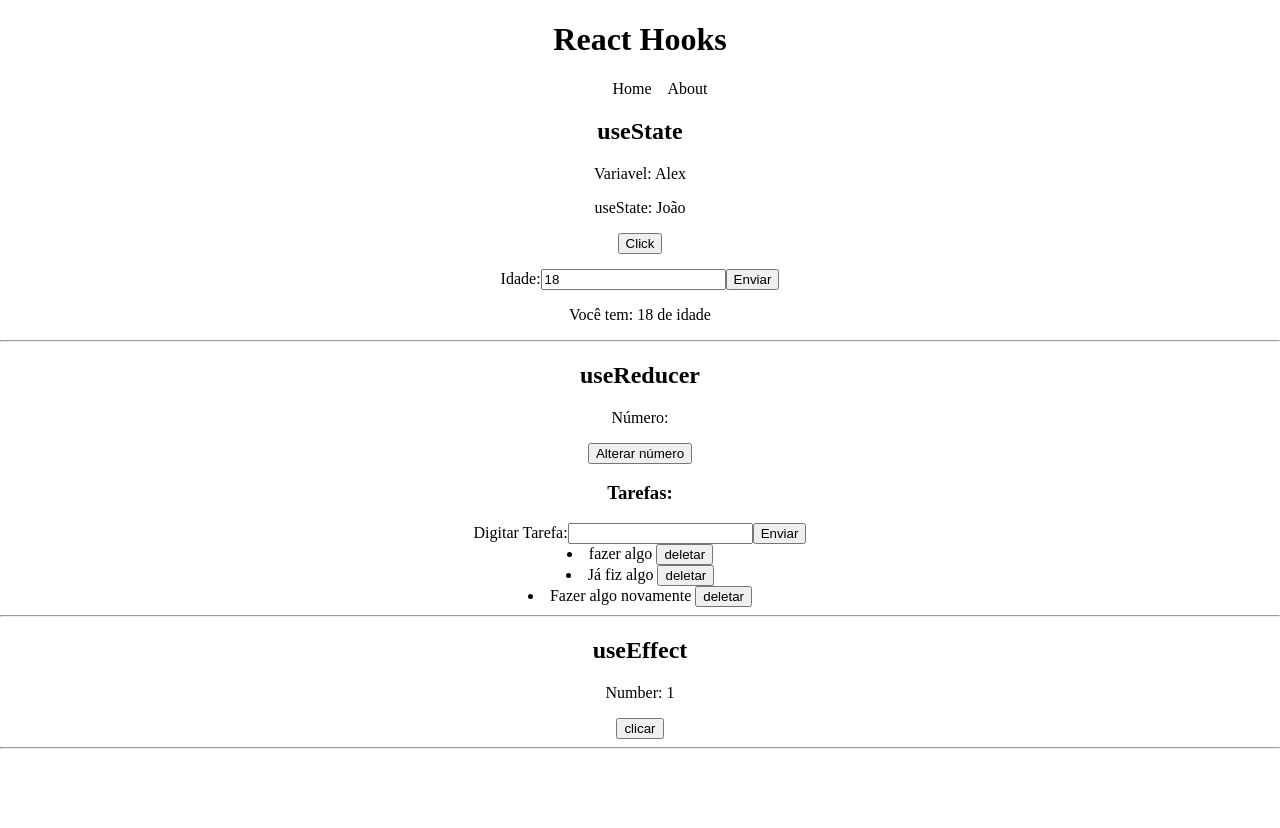
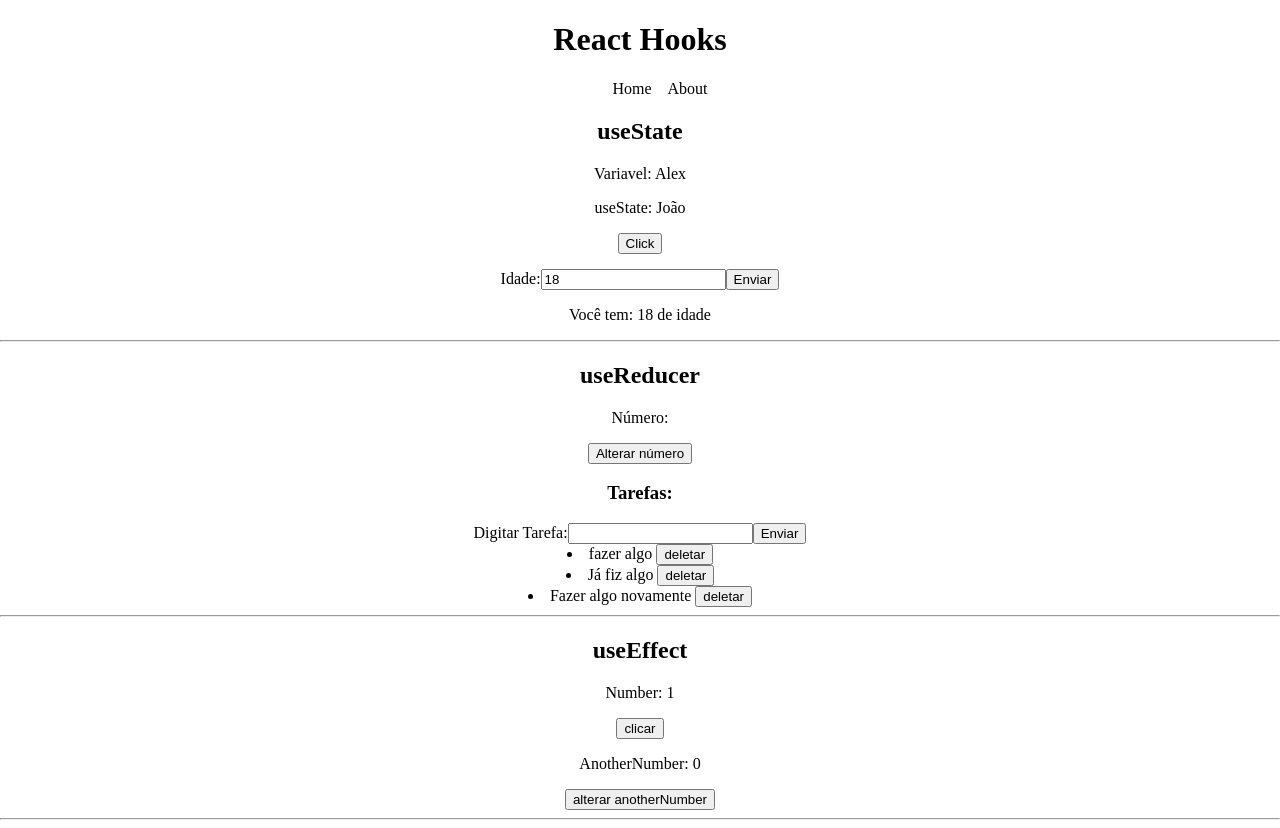
Before and after one commit to Alessandro021/hooks-react, a React (Vite) app: page / in a window 1280 px wide. Before the commit the page ends 800 px from the top, so only its background shows below. Built offline with nearby package versions, Linux system fonts and the light colour scheme.

Commit message:
useEffect utilizando o array de dependencias

```diff
--- a/src/components/HookUseState/HookUseEffect.jsx
+++ b/src/components/HookUseState/HookUseEffect.jsx
@@ -18,11 +18,24 @@ const HookUseEffect = () => {
         //EXECULTA SOMENTE UMA VEZ
         console.log("useEffect: SEREI EXECULTADO SOMENTE UMA VEZ")
     },[])
+
+
+    // 3 - ITEM NO ARRAY DE DEPENDENCIAS DO USEEFFECT
+    const [anotherNumber, setAnotherNumber] = useState(0)
+
+    useEffect(() => {
+        if(anotherNumber !== 0){
+            console.log("useEffect: SO SEREI EXECULTADO QUANDO A STATE 'anotherNumber' FOR ALTERARDA")
+        }
+    },[anotherNumber])
     return(
         <div>
             <h2>useEffect</h2>
             <p>Number: {number}</p>
             <button onClick={changeSomething}>clicar</button>
+
+            <p>AnotherNumber: {anotherNumber}</p>
+            <button onClick={() => setAnotherNumber(anterior => anterior + 1)}>alterar anotherNumber</button>
             <hr />
         </div>
     )
```
